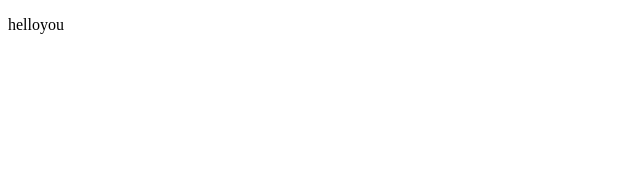
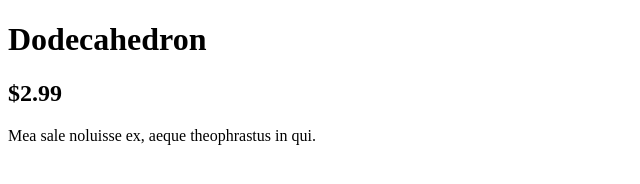
Before and after one commit to nickoram/shaping-up-with-angular-js, a website: page index.html in a window 1280 px wide. Shown: the whole page, without its empty margins (0-640 px from the left). Drawn offline with nearby package versions, Linux system fonts and the light colour scheme.

Commit message:
introduced controller for store
- encapsulated js within app.js

```diff
--- a/app.js
+++ b/app.js
@@ -1 +1,14 @@
-var app = angular.module('store', []);
+(function() {
+  var app = angular.module('store', []);
+
+  var gem = {
+      name: 'Dodecahedron',
+      price: 2.99,
+      description: 'Mea sale noluisse ex, aeque theophrastus in qui.'
+  }
+
+  app.controller('StoreController', function() {
+    this.product = gem;
+  });
+
+})();
--- a/index.html
+++ b/index.html
@@ -1,17 +1,16 @@
 <!DOCTYPE html>
-<!-- directive creates angular application by running store module when document loads -->
 <html ng-app="store">
   <head>
     <link rel="stylesheet" type="test/css" href="node_modules/bootstrap/dist/css/bootstrap.min.css" />
+    <script type="text/javascript" src="node_modules/angular/angular.min.js"></script>
+    <script type="text/javascript" src="app.js"></script>
   </head>
 
   <body>
-    <script type="text/javascript" src="node_modules/angular/angular.min.js"></script>
-
-    <!-- by including module, treats html inside 'ng-app' as part of app -->
-    <!-- this means we start writing expressions -->
-    <script type="text/javascript" src="app.js"></script>
-
-    <p>{{"hello" + "you"}}</p>
+      <div ng-controller="StoreController as store">
+          <h1>{{store.product.name}}</h1>
+          <h2>${{store.product.price}}</h2>
+          <p>{{store.product.description}}</p>
+      </div>
   </body>
 </html>
```
